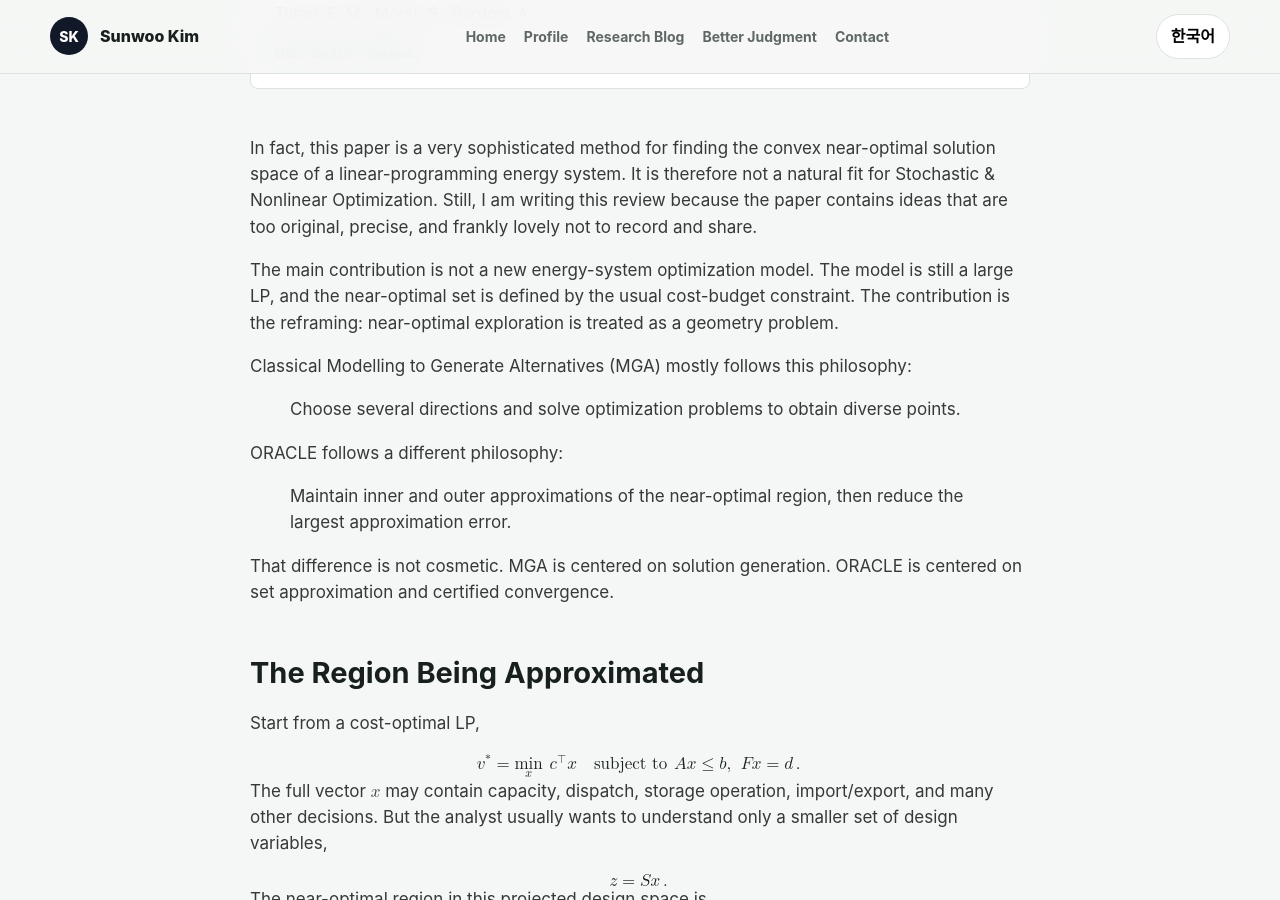
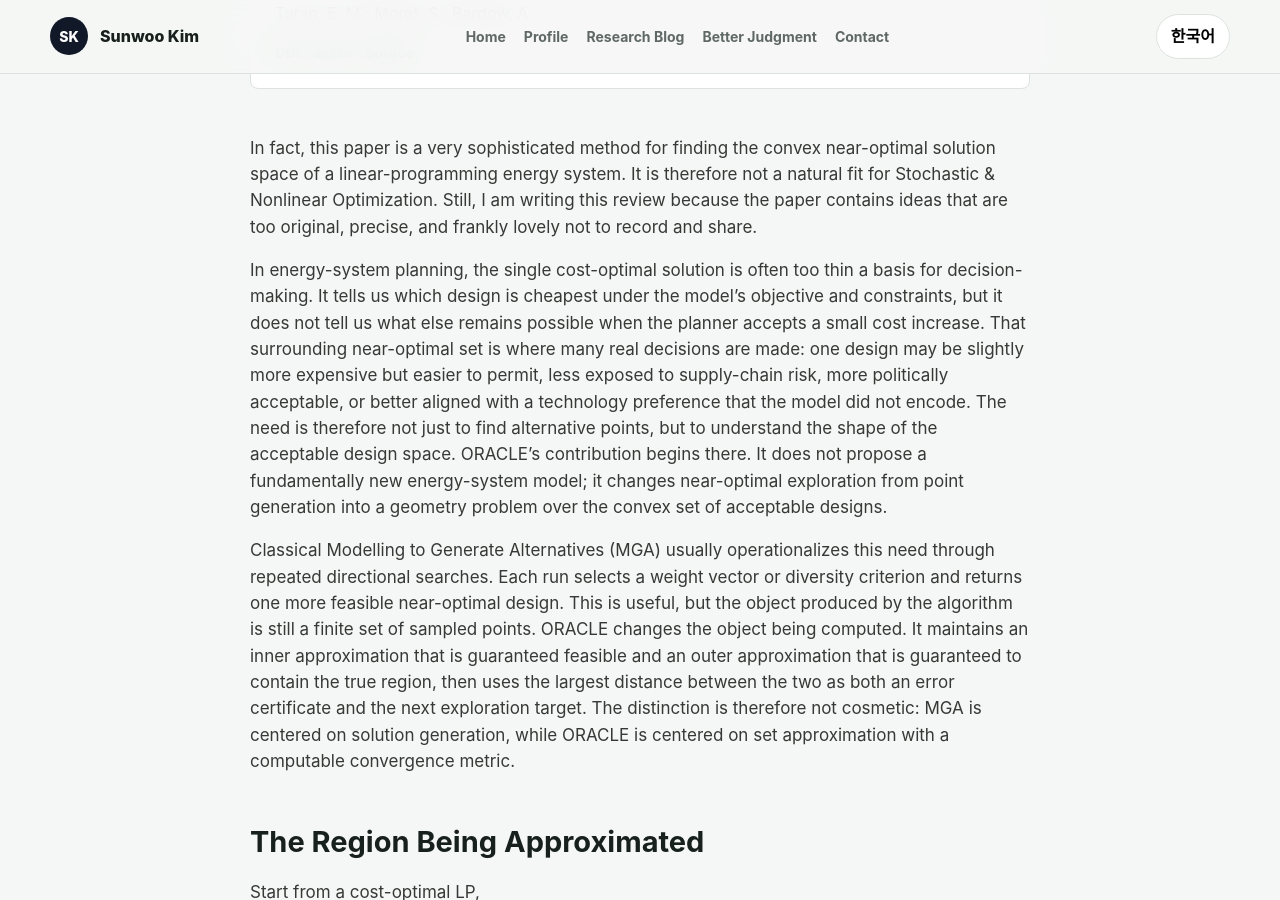
Before and after one commit to SunBooGermany/SunBooGermany.github.io, a Jekyll site: the page built from _posts/2026-06-08-oracle-near-optimal-set-approximation.md, in a window 1280 px wide and 900 px high, scrolled down 658 px. Built offline with Jekyll 4.4.1, drawn with Linux system fonts in a browser that asks for light colours; some of the changed text lies outside the part shown.

Commit message:
Revise ORACLE research note framing

```diff
--- a/_posts/2026-06-08-oracle-near-optimal-set-approximation.md
+++ b/_posts/2026-06-08-oracle-near-optimal-set-approximation.md
@@ -34,17 +34,9 @@ has_korean_note: false
 
 In fact, this paper is a very sophisticated method for finding the convex near-optimal solution space of a linear-programming energy system. It is therefore not a natural fit for Stochastic & Nonlinear Optimization. Still, I am writing this review because the paper contains ideas that are too original, precise, and frankly lovely not to record and share.
 
-The main contribution is not a new energy-system optimization model. The model is still a large LP, and the near-optimal set is defined by the usual cost-budget constraint. The contribution is the reframing: near-optimal exploration is treated as a geometry problem.
+In energy-system planning, the single cost-optimal solution is often too thin a basis for decision-making. It tells us which design is cheapest under the model's objective and constraints, but it does not tell us what else remains possible when the planner accepts a small cost increase. That surrounding near-optimal set is where many real decisions are made: one design may be slightly more expensive but easier to permit, less exposed to supply-chain risk, more politically acceptable, or better aligned with a technology preference that the model did not encode. The need is therefore not just to find alternative points, but to understand the shape of the acceptable design space. ORACLE's contribution begins there. It does not propose a fundamentally new energy-system model; it changes near-optimal exploration from point generation into a geometry problem over the convex set of acceptable designs.
 
-Classical Modelling to Generate Alternatives (MGA) mostly follows this philosophy:
-
-> Choose several directions and solve optimization problems to obtain diverse points.
-
-ORACLE follows a different philosophy:
-
-> Maintain inner and outer approximations of the near-optimal region, then reduce the largest approximation error.
-
-That difference is not cosmetic. MGA is centered on solution generation. ORACLE is centered on set approximation and certified convergence.
+Classical Modelling to Generate Alternatives (MGA) usually operationalizes this need through repeated directional searches. Each run selects a weight vector or diversity criterion and returns one more feasible near-optimal design. This is useful, but the object produced by the algorithm is still a finite set of sampled points. ORACLE changes the object being computed. It maintains an inner approximation that is guaranteed feasible and an outer approximation that is guaranteed to contain the true region, then uses the largest distance between the two as both an error certificate and the next exploration target. The distinction is therefore not cosmetic: MGA is centered on solution generation, while ORACLE is centered on set approximation with a computable convergence metric.
 
 ## The Region Being Approximated
 
@@ -176,11 +168,7 @@ This is the clever convergence metric. If the exploratory variables are capacity
 
 ## Step 2: Find the Most Suspicious Outer Point
 
-Step 2 asks:
-
-> Where is the current outer approximation farthest from what we have already certified?
-
-Using the convex-combination form of the inner hull, the abstract problem is
+Step 2 asks, "Where is the current outer approximation farthest from what we have already certified?" Using the convex-combination form of the inner hull, the abstract problem is
 
 <math display="block" aria-label="Step 2 max min formulation">
   <msub><mi>d</mi><mi>k</mi></msub>
@@ -226,11 +214,7 @@ The output of Step 2 is <math><msup><mi>z</mi><mrow><mi>O</mi><mo>*</mo></mrow><
 
 ## Step 3: Project the Trial Point Back to the True Model
 
-Step 3 asks a different question:
-
-> Is there an actual near-optimal energy-system design close to this aggressive trial point?
-
-It solves the projection problem
+Step 3 asks a different question: "Is there an actual near-optimal energy-system design close to this aggressive trial point?" It solves the projection problem
 
 <math display="block" aria-label="Step 3 projection to true near optimal region">
   <msup><mi>z</mi><mrow><mi>f</mi><mo>*</mo></mrow></msup>
@@ -326,17 +310,9 @@ Turan, E. M.; Moret, S.; Bardow, A. "ORACLE: A rigorous metric and method to exp
 
 사실 이 논문은 LP 에너지 시스템의 convex near optimal solution space를 찾기 위한 매우 정교한 방법이다. 따라서 stochastic & nonlinear optimization에 들어가기에 적절한 논문은 아니다. 하지만 이 논문의 너무나 독창적이고 사랑스러운 아이디어들을 기록하고 공유하기 위해서 리뷰를 작성한다.
 
-이 논문의 contribution은 새로운 에너지 시스템 최적화 모델 자체에 있지 않다. 모델은 여전히 대규모 LP이고, near-optimal set도 비용 상한 제약으로 정의된다. 핵심은 문제를 다시 정의하는 방식에 있다. Near-optimal exploration을 point generation 문제가 아니라 geometry problem으로 바꾼다.
+에너지 시스템 계획에서 단일 cost-optimal solution은 의사결정의 근거로 너무 얇다. 그것은 주어진 목적함수와 제약 아래에서 어떤 설계가 가장 싼지는 말해주지만, 비용을 조금 더 허용했을 때 무엇이 여전히 가능한지는 말해주지 않는다. 실제 의사결정은 바로 그 near-optimal set 안에서 일어난다. 어떤 설계는 조금 더 비싸더라도 인허가가 쉽고, 공급망 리스크가 작고, 정치적으로 수용 가능하고, 모델에 직접 넣지 못한 기술 선호와 더 잘 맞을 수 있다. 그래서 필요한 것은 단순히 alternative point 몇 개를 찾는 것이 아니라, 허용 가능한 설계공간의 모양을 이해하는 것이다. ORACLE의 contribution은 여기서 시작한다. 이 논문은 완전히 새로운 에너지 시스템 모델을 제안하지 않는다. 대신 near-optimal exploration을 point generation 문제가 아니라, convex acceptable design set을 approximating하는 geometry problem으로 바꾼다.
 
-기존 Modelling to Generate Alternatives, 즉 MGA는 대체로 다음 철학에 가깝다.
-
-> 여러 방향으로 최적화해서 diverse points를 얻자.
-
-ORACLE은 다른 철학을 따른다.
-
-> 현재까지 아는 near-optimal region의 inner/outer approximation을 만들고, 가장 큰 approximation error가 있는 곳을 줄이자.
-
-이 차이는 크다. 기존 MGA는 solution generation 중심이고, ORACLE은 set approximation과 certified convergence 중심이다.
+기존 Modelling to Generate Alternatives, 즉 MGA는 보통 이 필요성을 반복적인 방향 탐색으로 구현한다. 매번 weight vector나 diversity criterion을 정하고, 그 기준에서 하나의 feasible near-optimal design을 더 얻는다. 이 접근은 유용하지만, 알고리즘이 실제로 만들어내는 대상은 여전히 유한한 sampled points다. ORACLE은 계산하려는 대상을 바꾼다. 이미 보장된 feasible region인 inner approximation과 true region을 포함하는 outer approximation을 동시에 유지하고, 두 approximation 사이의 최대 거리를 error certificate이자 다음 탐색 위치로 사용한다. 따라서 이 차이는 표현상의 차이가 아니다. 기존 MGA는 solution generation 중심이고, ORACLE은 계산 가능한 convergence metric을 가진 set approximation 중심이다.
 
 ## Approximation하려는 region
 
```
Also changed, not shown: other parts of _posts/2026-06-08-oracle-near-optimal-set-approximation.md (+2 -10 lines).
